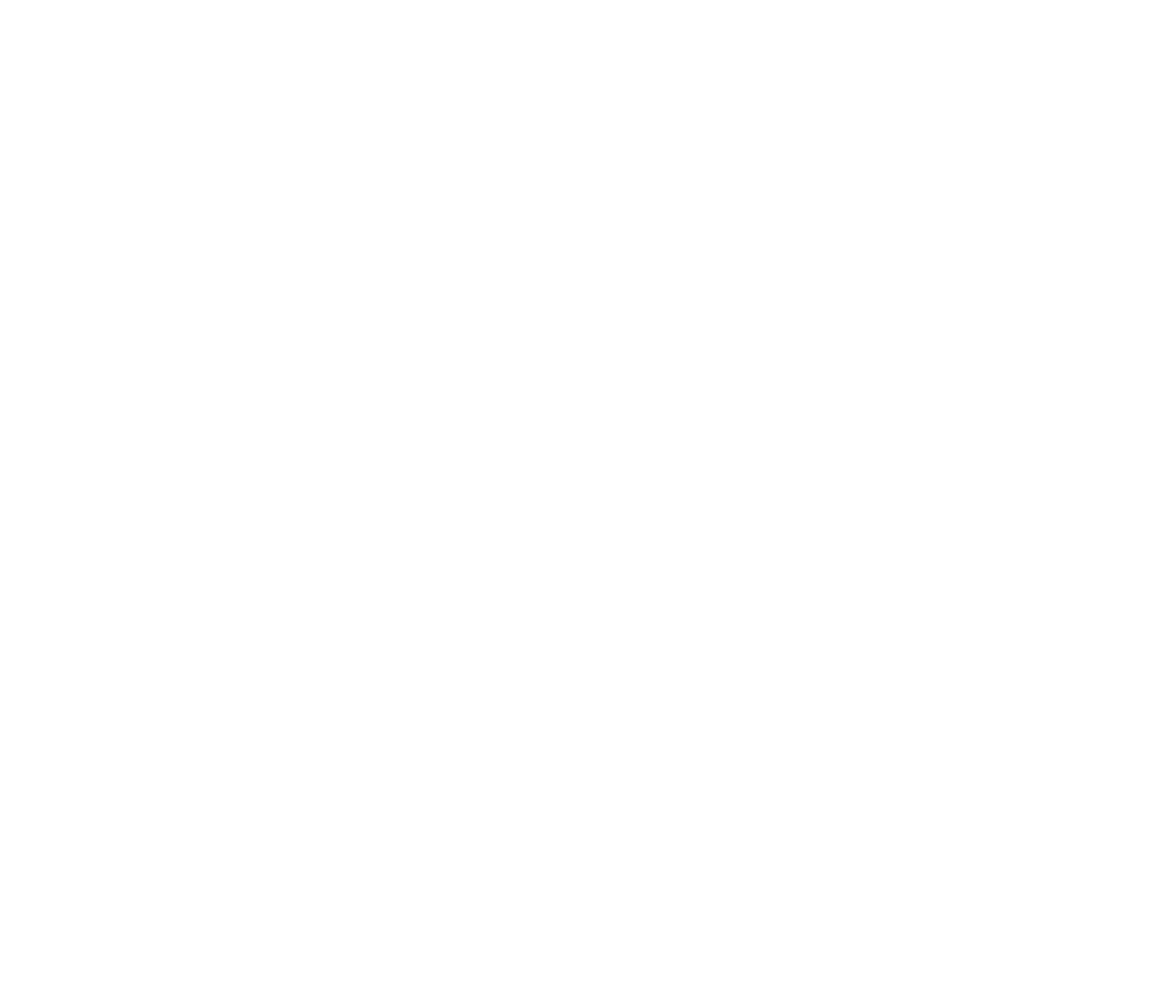
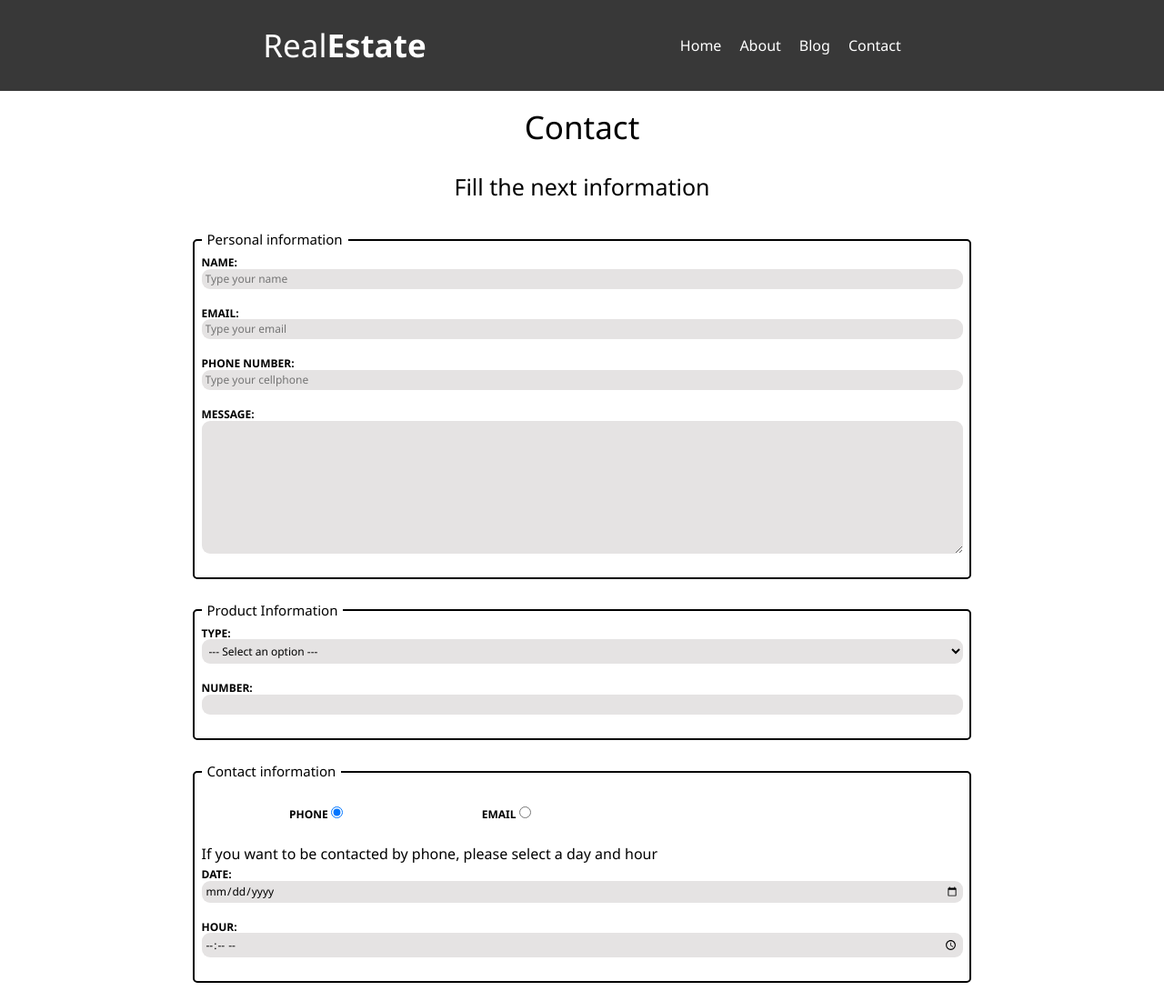
Before and after one commit to AdrianAdame/FSDI-102, a plain HTML site: page RealEstate/contact.html in a window 1280 px wide. Shown: the whole page at 91% size. Before the commit the page ends 800 px from the top, so only its background shows below. Drawn offline with Linux system fonts and the light colour scheme.

Commit message:
Added Contact Page and styles

```diff
--- a/RealEstate/contact.html
+++ b/RealEstate/contact.html
@@ -0,0 +1,92 @@
+<!DOCTYPE html>
+<html lang="en">
+<head>
+    <meta charset="UTF-8">
+    <meta name="viewport" content="width=device-width, initial-scale=1.0">
+    <title>RealEstate</title>
+
+    <link rel="stylesheet" href="./style/normalize.css">
+    <link rel="stylesheet" href="./style/style.css">
+</head>
+<body>
+    <header class="site-navbar">
+        <div class="flex-container">
+            <h1>Real<span class="title">Estate</span></h1>
+            <nav class="menu">
+                <a href="./index.html">Home</a>
+                <a href="./about.html">About</a>
+                <a href="./blog.html">Blog</a>
+                <a href="./contact.html">Contact</a>
+            </nav>
+        </div>
+    </header>
+
+    <main class="container">
+        <h1 class="page-title">Contact</h1>
+        <h2 class="page-subtitle">Fill the next information</h2>
+
+        <section class="form-container">
+            <form action="#" method="post">
+                <fieldset>
+                    <legend>Personal information</legend>
+                    <div class="form-field">
+                        <label for="name">NAME: </label>
+                        <input type="text" class="input-control" name="name" id="name" placeholder="Type your name">
+                    </div>
+                    <div class="form-field">
+                        <label for="email">EMAIL: </label>
+                        <input type="email" class="input-control" name="email" id="email" placeholder="Type your email">
+                    </div>
+                    <div class="form-field">
+                        <label for="tel">PHONE NUMBER: </label>
+                        <input type="tel" class="input-control" name="tel" id="tel" placeholder="Type your cellphone">
+                    </div>
+                    <div class="form-field">
+                        <label for="name">MESSAGE: </label>
+                        <textarea class="input-control" name="message" id="message" rows="10" cols="50"></textarea>
+                    </div>
+                </fieldset>
+                <fieldset>
+                    <legend>Product Information</legend>
+                    <div class="form-field">
+                        <label for="type">TYPE: </label>
+                        <select type="text" class="input-control" name="type" id="type">
+                            <option>--- Select an option ---</option>
+                        </select>
+                    </div>
+                    <div class="form-field">
+                        <label for="number">NUMBER: </label>
+                        <input type="number" class="input-control" name="number" id="number">
+                    </div>
+                </fieldset>
+                <fieldset>
+                    <legend>Contact information</legend>
+
+                    <div class="form-field flex-container">
+                        <div>
+                            <label for="phone-type">PHONE</label>
+                            <input type="radio" id="phone-type" name="contact" value="phone" checked>
+                        </div>
+                        <div>
+                            <label for="email-type">EMAIL</label>
+                            <input type="radio" id="email-type" name="contact" value="email">
+                        </div>
+                    </div>
+                    <p>If you want to be contacted by phone, please select a day and hour</p>
+                    <div class="form-field">
+                        <label for="name">DATE: </label>
+                        <input type="date" class="input-control" name="date" id="date">
+                    </div>
+                    <div class="form-field">
+                        <label for="name">HOUR: </label>
+                        <input type="time" class="input-control" name="time" id="time">
+                    </div>
+                </fieldset>
+            </form>
+        </section>
+    </main>
+
+    <footer>
+    </footer>
+</body>
+</html>
--- a/RealEstate/style/style.css
+++ b/RealEstate/style/style.css
@@ -89,6 +89,42 @@
     font-size: 1.6rem;
     color: white;
     margin-left: 20px;
+}
+
+nav.menu {
+    text-align: center;
+    display: flex;
+    flex-direction: row;
+    flex-wrap: nowrap;
+    justify-content: center;
+    align-items: center;
+}
+/* Alternate navbar */
+
+.site-navbar {
+    background-color: rgb(56, 56, 56);
+    padding: 2rem;
+}
+.site-navbar > .flex-container{
+    margin: 0;
+}
+
+header.site-navbar h1{
+    color: white;
+    font-size: 3.5rem;
+    font-weight: 500;
+}
+
+header.site-navbar p{
+    color: white;
+    text-align: center;
+    margin: 10rem;
+}
+
+header.flex-container{
+    align-items: center;
+    justify-content: space-between;
+
 }
 
 /* Main */
@@ -188,3 +224,54 @@
     font-size: 1.6rem;
     font-weight: bold;
 }
+
+/* Contact */
+
+.page-title {
+    font-size: 3.5rem;
+    text-align: center;
+    font-weight: 100;
+    margin: 2rem;
+}
+
+.page-subtitle {
+    font-size: 2.5rem;
+    text-align: center;
+    font-weight: 100;
+    margin: 3rem;
+}
+
+fieldset {
+    margin: 2rem;
+    border: 2px solid black;
+    border-radius: 0.5rem;
+}
+
+fieldset legend {
+    font-size: 1.5rem;
+    padding: 0.6rem;
+}
+
+.form-field {
+    display: flex;
+    flex-direction: column;
+    font-weight: bold;
+    font-size: 1.2rem;
+    margin-bottom: 2rem;
+}
+
+.input-control {
+    border-radius: 0.9rem;
+    border: 0;
+    padding: 0.4rem;
+    background-color: rgb(229, 227, 227);
+}
+
+.form-field.flex-container {
+    display: flex;
+    flex-direction: row;
+    align-items: center;
+    justify-content: space-around;
+    width: 50%;
+    margin: 1rem;
+}
```
